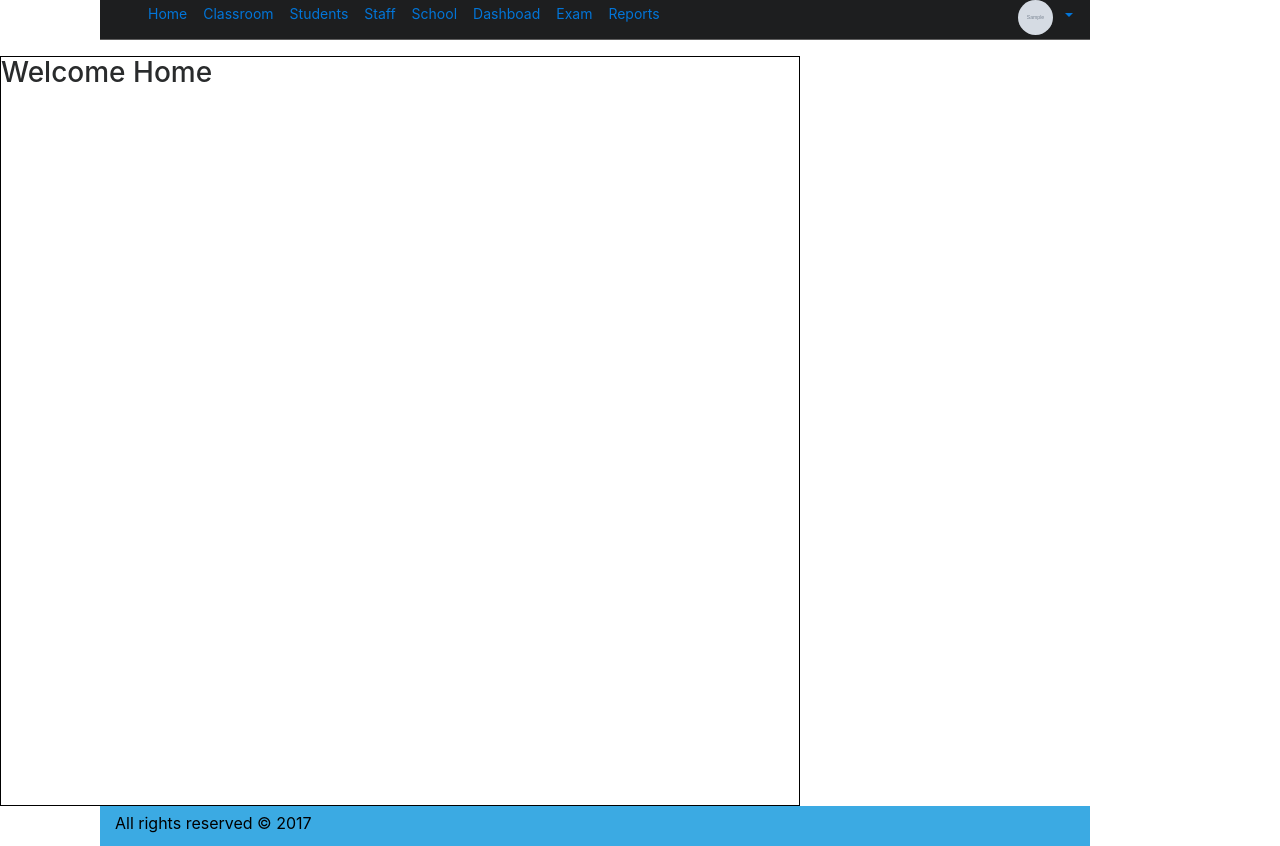
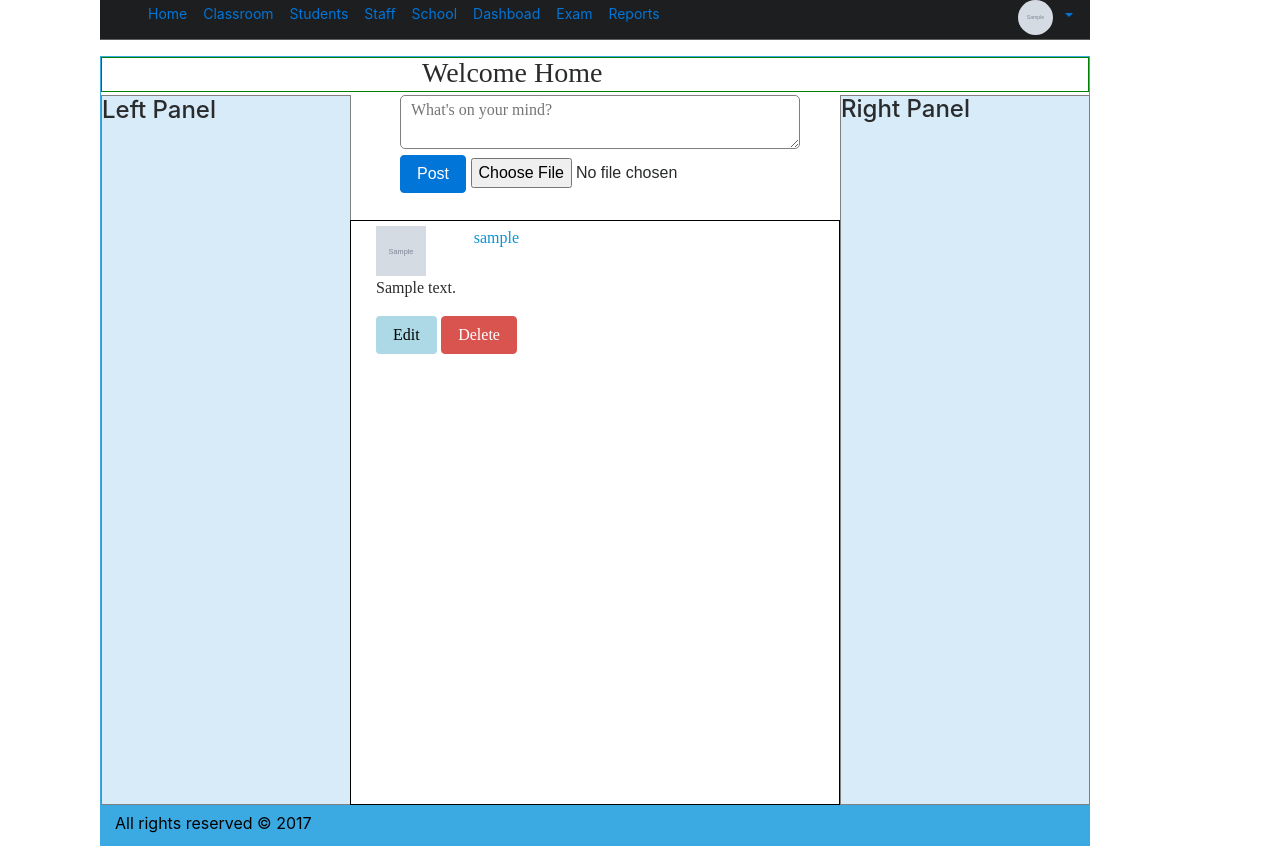
Before and after one commit to jakamollo/school, a Laravel app: page /home in a window 1280 px wide. Run offline with Laravel 8, Linux system fonts and the light colour scheme; a user stored in the database is signed in; tables that the repository leaves empty hold one stand-in row (values such as "Sample post"); grey boxes marked "Sample" are stand-in pictures; settings files or empty folders that the repository lacks are supplied.

Commit message:
more development

```diff
--- a/app/Http/Controllers/HomeController.php
+++ b/app/Http/Controllers/HomeController.php
@@ -2,7 +2,9 @@
 
 namespace App\Http\Controllers;
 
+use App\Post;
 use Illuminate\Http\Request;
+use Illuminate\Support\Facades\Auth;
 
 class HomeController extends Controller
 {
@@ -27,6 +29,8 @@ class HomeController extends Controller
     }
 
     public function homepage(){
-        return view('home.home');
+        $user_school = Auth::user()->school;
+        $posts = Post::where('school_id', $user_school->id)->orderBy('created_at', 'desc')->paginate(4);
+        return view('home.home', ['user' => Auth::user(), 'posts' => $posts]);
     }
 }
--- /dev/null
+++ b/app/Post.php
@@ -0,0 +1,16 @@
+<?php
+
+namespace App;
+
+use Illuminate\Database\Eloquent\Model;
+
+class Post extends Model
+{
+    protected $fillable = [
+      'body', 'user_id', 'attachment', 'school_id'
+    ];
+
+    public function user(){
+       return $this->belongsTo('App\User');
+    }
+}
--- a/app/User.php
+++ b/app/User.php
@@ -31,6 +31,10 @@ class User extends Authenticatable
 
     public function school(){
         return $this->belongsTo('App\School');
+    }
+
+    public function posts(){
+        return $this->hasMany('App\Post');
     }
 
     public function user_school(){
--- a/public/css/global.css
+++ b/public/css/global.css
@@ -353,9 +353,103 @@
     padding-left: 5px;
     font-family: "Times New Roman";
 }
-.homde-wrapper {
-    width: 800px;
-    height: 750px;
+.home-left-panel {
+    width: 250px;
+    height: 710px;
+    background-color: #d7ebf9;
+    padding-top: 1px;
+    border: 1px solid grey;
+}
+.home-right-panel {
+    width: 250px;
+    height: 710px;
+    background-color: #d7ebf9;
+    float: right;
+    position: absolute;
+    top: 95px;
+    left: 840px;
+    border: 1px solid grey;
+}
+.home-header {
+    height: 35px;
+    width: 988px;
+    border: 1px solid green;
+    margin-bottom: 3px;
+    padding-left: 320px;
+    font-family: "Times New Roman";
+}
+.home-post-textarea {
+    border: 1px solid gray;
+    width: 400px;
+    border-radius: 5px;
+    padding-left: 10px;
+    font-family: "Times New Roman";
+}
+.home-post-div {
+    position: absolute;
+    top: 95px;
+    left: 400px;
+    width: 400px;
+
+}
+.post-display-div {
     background-color: white;
+    width: 490px;
+    height: 585px;
+    position: absolute;
+    top: 220px;
+    left: 350px;
     border: 1px solid black;
+
 }
+.user_photo {
+    margin-top: 5px;
+}
+.home_posts_pagination {
+    margin-left: 30px;
+}
+.post_user_name {
+    float: right;
+    padding-right: 320px;
+    font-family: "Times New Roman";
+    color: #0b93d5;
+}
+.alert-no-post {
+    background-color: lightcoral;
+    height: 40px;
+    width: 490px;
+    padding-top: 5px;
+    padding-left: 50px;
+    font-family: "Times New Roman";
+    font-style: italic;
+}
+.page_link {
+    font-size: 24px;
+    font-family: "Times New Roman";
+    font-weight: bold;
+    padding-left: 5px;
+}
+.post-body {
+    font-family: "Times New Roman";
+}
+.delete-post {
+    font-family: "Times New Roman";
+    /*background-color: lightcoral;*/
+    font-size: 13px;
+    margin-bottom: 5px;
+    border-radius: 6px;
+
+}
+.edit-post {
+    font-family: "Times New Roman";
+    background-color: lightblue;
+    font-size: 13px;
+    margin-bottom: 5px;
+    border-radius: 6px;
+}
+
+/*.post-body {*/
+    /*position: relative;*/
+    /*float: right;*/
+    /*padding-right: 290px;*/
+/*}*/
--- a/public/js/global.js
+++ b/public/js/global.js
@@ -118,4 +118,77 @@
          }
      });
 
+     // save post to the database
+     $('#post-form').on('submit', function(e){
+
+         e.preventDefault();
+         //var userData = {
+             var body = $('#post_content').val();
+             var user_id = $('#post_owner').val();
+             var attachment = $('#post_attachment').val();
+             var token = $('input[name=_token]').val();
+             var school_id = $('#post_school_id').val();
+
+         //}
+         $.ajaxSetup({
+            headers: {
+                'X-CSRF-TOKEN': $('meta[name="csrf-token"]').attr('content')
+            }
+         });
+         $.ajax({
+            type: 'POST',
+             url: 'home',
+             data: {_token: token, body: body, user_id: user_id, attachment: attachment, school_id: school_id},
+             dataType: 'json',
+             success: function(data){
+                 console.log(data)
+                 var photo = data.photo;
+                 var username = data.username;
+                 var postBody = '<div id="post_user_photo_div" class="user_photo"><img class="post_image" id="post_image" src="" height="50px" width="50px">';
+                 var appendUserName = '<p id="post_user_name" class="post_user_name" style="position: absolute; left: 100px;top: 10px; width: 100px"></p>';
+                 var postPara = '<p id="post-body" class="post-body" style="margin-left: 20px;"></p>';
+                 '</div>';
+                 // show thpost only if the post body is not empty
+                 if($('#post_content').val() !==''){
+                     $('.post-display-div').prepend(postBody,appendUserName,postPara).delay(5000,function(){
+                         $('#post_image').attr("src",photo);
+                         $('#post_user_name').text(username).css({paddingLeft:'10px',marginLeft: '10ppx', float: 'right'});
+                         $('#post-body').text(body);
+                     });
+
+                     $('#post_content').val("");
+                     var message = '<div class="post_message" style="background-color: lightgreen;height: 35px; border-radius: 5px;padding-left:5px;margin-bottom: 5px;font-family: Helvetica; font-style: italic ">Post was successfull</div>';
+                     $('.home-post-div').prepend(message).delay(5000,function(){
+                         $('.post_message').delay(5000).slideUp(3000);
+                     });
+                 }
+
+             },
+             error: function(data){
+                 console.log(data)
+             },
+         });
+     });
+
+     // delete post
+     $('.delete-post').on('click', function(){
+        // get post id
+         var id = $(this).val();
+         var _token = $(this).data('token');
+         $.ajax({
+             type: 'DELETE',
+             url: 'post/delete/'+id,
+             dataType: 'json',
+             data: {id: id, token: _token},
+             success: function(data){
+                 alert(id);
+                 console.log(data);
+                 $('#post'+id).remove();
+             },
+             error: function(resp){
+                 console.log(resp);
+             }
+         })
+     });
+
  });
--- a/resources/views/home/home.blade.php
+++ b/resources/views/home/home.blade.php
@@ -1,6 +1,64 @@
 @extends('layouts.main')
 @section('content')
-<div class="homde-wrapper">
-    <h3>Welcome Home</h3>
+<div class="content_div">
+    <h3 class="home-header">Welcome Home</h3>
+    <div class="home-left-panel">
+        <h4>Left Panel</h4>
+    </div>
+    <div class="home-post-div">
+        {{--@if ( Session::has('message') )--}}
+
+            {{--<div id="alert_div" class="alert {{ Session::get('flash_type') }}">--}}
+                {{--<p class="alert-para">{{ Session::get('message') }}</p>--}}
+            {{--</div>--}}
+
+        {{--@endif--}}
+        <form class="form-horizontal" id="post-form" role="form" method="POST" action="{{ route('post_post') }}" enctype="multipart/form-data">
+            {{ csrf_field() }}
+            <textarea type="text" name="body" id="post_content" class="home-post-textarea" placeholder="What's on your mind?"></textarea>
+            @if($errors->has('body'))
+                <div class="alert-danger">{{ $errors->first('body') }}</div>
+            @endif
+            <input type="text" name="user_id" value="{{ Auth::user()->id }}" id="post_owner" hidden="true">
+        <button type="submit" class="btn btn-primary post-btn">
+            Post
+        </button>
+            <input type="file" name="attachment" id="post_attachment" class="">
+            <input type="text" name="school_id" value="{{ $user->school->id }}" id="post_school_id" hidden="true">
+            @if($errors->has('attachment'))
+                <div class="alert-danger">{{ $errors->first('attachment') }}</div>
+            @endif
+        </form>
+    </div>
+    <div class="post-display-div">
+        @if(isset($posts))
+            @forelse($posts as $post)
+    <div class="post-content" id="post{{ $post->id }}">
+        <div class="user_photo"><img src="{{ \App\User::where('id', $post->user_id)->first()['photo'] }}" height="50px" width="50px">
+            <p class="post_user_name">{{ \App\User::where('id', $post->user_id)->first()['username'] }}</p>
+            <p class="post-body">
+                {{ $post->body }}
+            </p>
+            <button class="btn edit-post" value="{{ $post->id }}">Edit</button>
+            <button class="btn btn-danger delete-post" value="{{ $post->id }}">Delete</button>
+
+        </div>
+
+    </div>
+            @empty
+                <div class="alert-no-post">
+                    No posts found
+                </div>
+            @endforelse
+            @else
+        <div class="alert-danger">
+            No posts found
+        </div>
+        @endif
+            <div class="home_posts_pagination">{{ $posts->links() }}</div>
+    </div>
+    <div class="home-right-panel">
+        <h4>Right Panel</h4>
+    </div>
 </div>
 @stop
--- a/resources/views/layouts/parent.blade.php
+++ b/resources/views/layouts/parent.blade.php
@@ -33,7 +33,7 @@
 <script type="text/javascript" src="{{ asset('/js/tether/js/tether.min.js') }}"></script>
 <script type="text/javascript" src="{{ asset('/js/bootstrap/js/bootstrap.js') }}"></script>
 <script type="text/javascript" src="{{ asset('/js/bootstrap/js/bootstrap.min.js') }}"></script>
-<script src="{{ asset('js/app.js') }}"></script>
+{{--<script src="{{ asset('js/app.js') }}"></script>--}}
 <script type="text/javascript" src="{{ asset('/js/global.js') }}"></script>
 {{--<script type="text/javascript" src="{{ asset('jquery-ui/external/jquery/jquery.js') }}"></script>--}}
 <script type="text/javascript" src="{{ asset('jquery-ui/jquery-ui.js') }}"></script>
--- a/routes/web.php
+++ b/routes/web.php
@@ -160,3 +160,13 @@ Route::get('home', [
     'as' => 'get_homepage',
     'uses' => 'HomeController@homepage'
 ]);
+// route to post post
+Route::post('home', [
+    'as' => 'post_post',
+    'uses' => 'PostController@post'
+]);
+//route to delete post
+Route::delete('/post/delete/{id}', [
+   'as' => 'delete_post',
+    'uses' => 'PostController@delete'
+]);
```
Also changed, not shown: app/Http/Controllers/PostController.php (added, +84 -0 lines), app/Traits/FileUploads.php (+7 -0 lines), database/migrations/2017_06_19_192925_create_posts_table.php (added), 9 other files.
